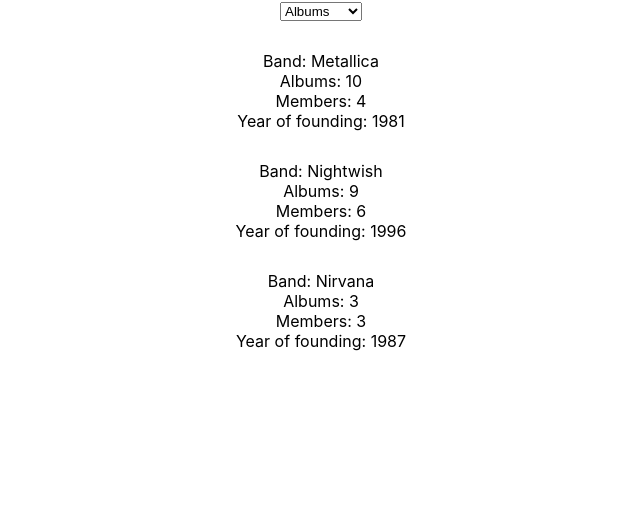
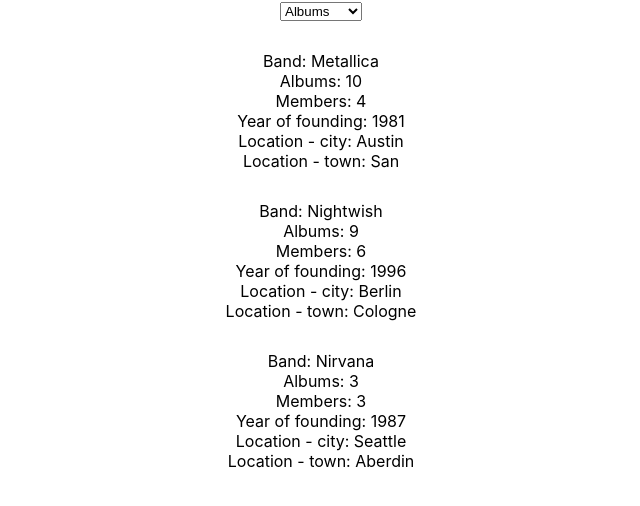
Before and after one commit to KaterinaLupacheva/react-sorting-with-dropdown, a React (Create React App) app: page / in a window 1280 px wide. Shown: the top 506 px of the page, without its empty margins (319-959 px from the left). Built offline with nearby package versions, Linux system fonts and the light colour scheme.

Commit message:
Nested sorting

```diff
--- a/src/App.js
+++ b/src/App.js
@@ -8,6 +8,10 @@
     albums: 9,
     members: 6,
     formed_in: 1996,
+    location: {
+      city: 'Berlin',
+      town: 'Cologne',
+    },
   },
   {
     id: 2,
@@ -15,6 +19,10 @@
     albums: 10,
     members: 4,
     formed_in: 1981,
+    location: {
+      city: 'Austin',
+      town: 'San',
+    },
   },
   {
     id: 3,
@@ -22,6 +30,10 @@
     albums: 3,
     members: 3,
     formed_in: 1987,
+    location: {
+      city: 'Seattle',
+      town: 'Aberdin',
+    },
   },
 ];
 
@@ -35,9 +47,16 @@
         albums: 'albums',
         members: 'members',
         formed: 'formed_in',
+        location: 'location',
       };
       const sortProperty = types[type];
-      const sorted = [...bands].sort((a, b) => b[sortProperty] - a[sortProperty]);
+      const sorted = [...bands].sort((a, b) => {
+        if (sortProperty === 'location') {
+          return a.location.city.localeCompare(b.location.city);
+        } else {
+          return b[sortProperty] - a[sortProperty];
+        }
+      });
       setData(sorted);
     };
 
@@ -46,10 +65,11 @@
 
   return (
     <div className="App">
-      <select onChange={(e) => setSortType(e.target.value)}>
+      <select onChange={e => setSortType(e.target.value)}>
         <option value="albums">Albums</option>
         <option value="members">Members</option>
         <option value="formed">Formed in</option>
+        <option value="location">Location</option>
       </select>
 
       {data.map(band => (
@@ -58,6 +78,8 @@
           <div>{`Albums: ${band.albums}`}</div>
           <div>{`Members: ${band.members}`}</div>
           <div>{`Year of founding: ${band.formed_in}`}</div>
+          <div>{`Location - city: ${band.location.city}`}</div>
+          <div>{`Location - town: ${band.location.town}`}</div>
         </div>
       ))}
     </div>
```
